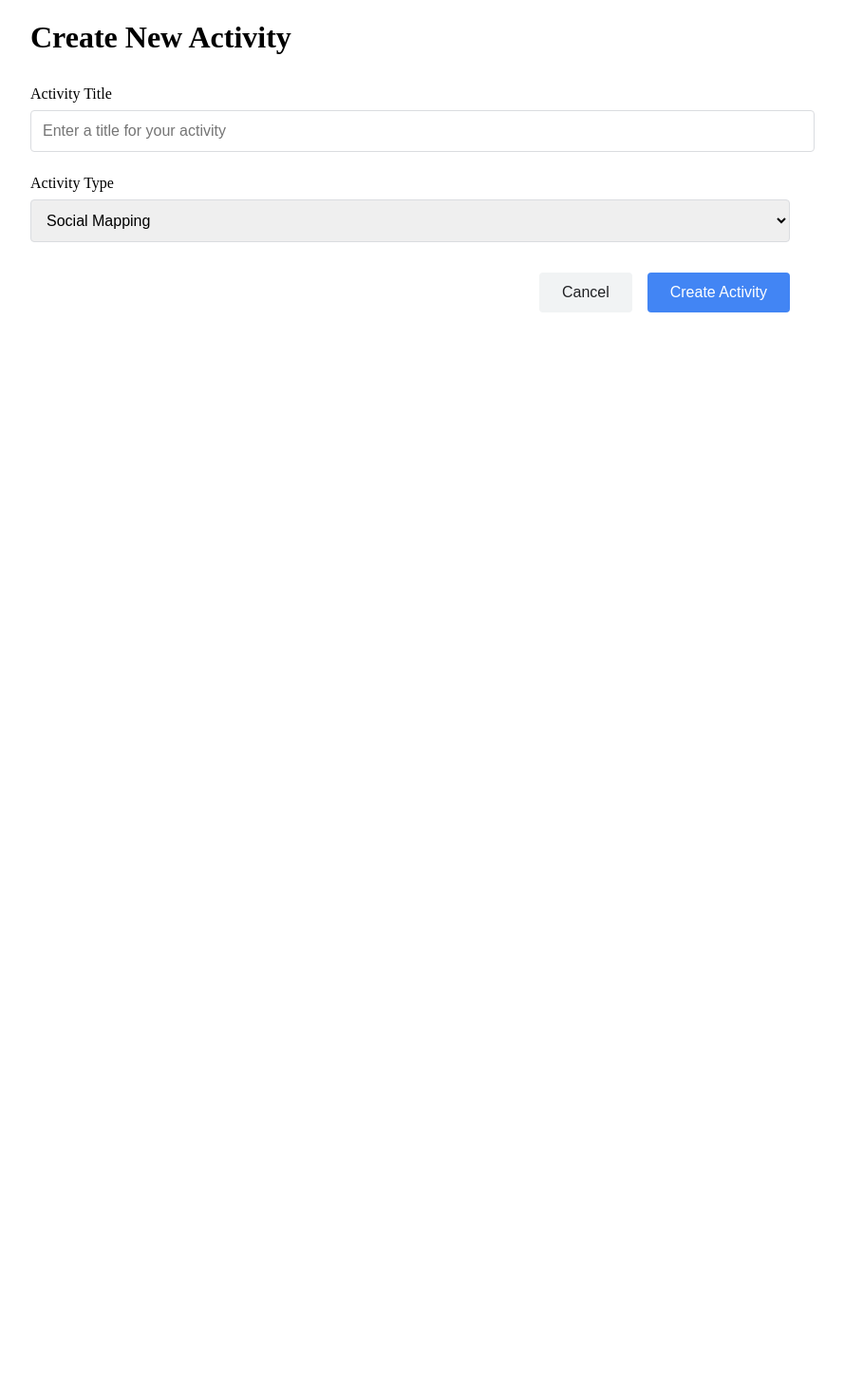
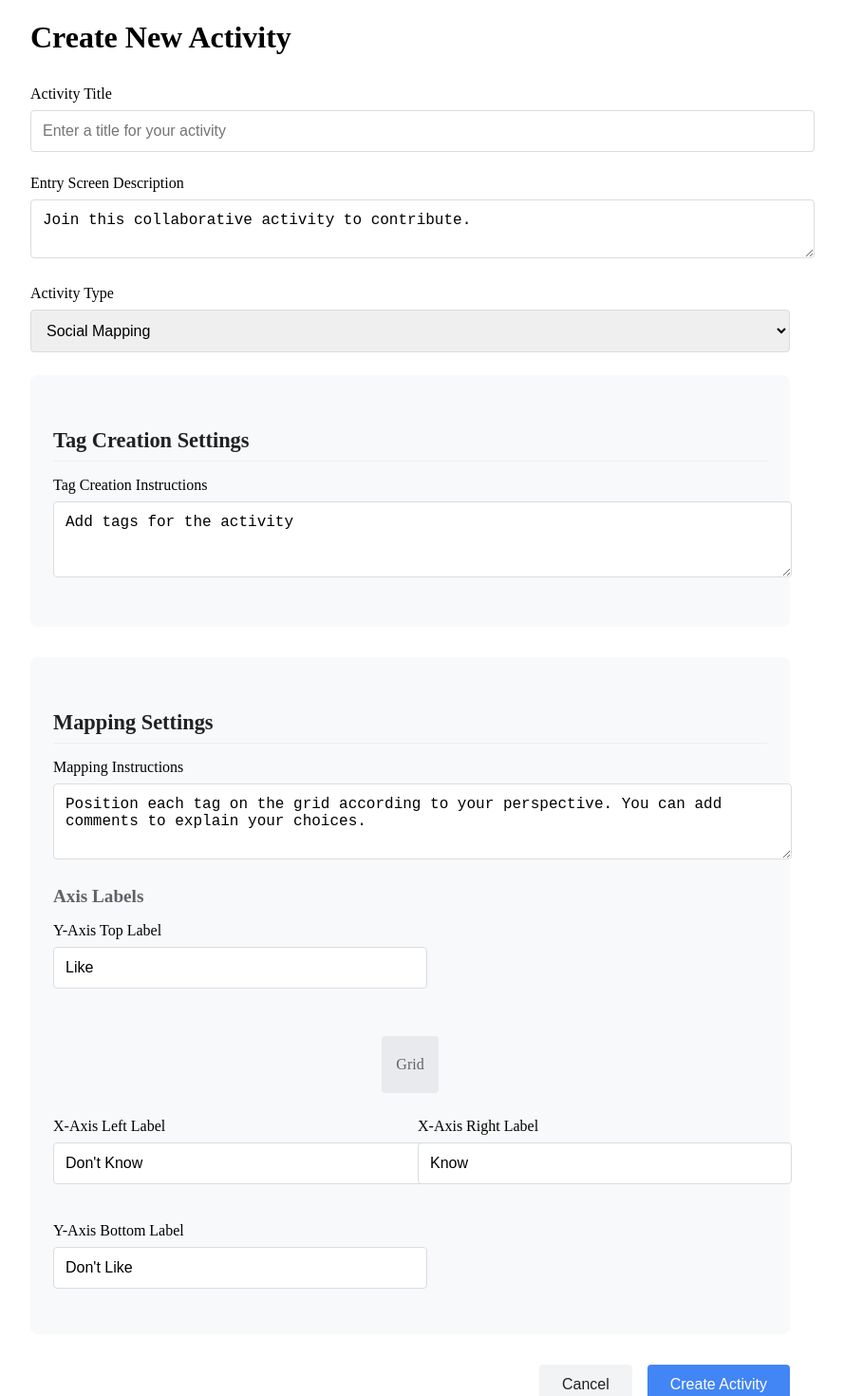
Before and after one commit to markothell/social-mapping-app, a Next.js app: page /admin/create in a window 1280 px wide. Shown: the top 1470 px of the page at 95% size, without its empty margins (208-1097 px from the left). Before the commit the page ends 800 px from the top, so only its background shows below. Built offline with nearby package versions, Linux system fonts and the light colour scheme; no server answers.

Commit message:
customizations in admin panel

```diff
--- a/src/app/admin/create/page.tsx
+++ b/src/app/admin/create/page.tsx
@@ -9,14 +9,50 @@ export default function CreateActivityPage() {
   const router = useRouter();
   const [activityType, setActivityType] = useState('mapping');
   const [title, setTitle] = useState('');
+  const [description, setDescription] = useState('Join this collaborative activity to contribute.');
+
+  // Instruction text customization
+  const [tagCreationInstruction, setTagCreationInstruction] = useState('Add tags for the activity');
+  const [mappingInstruction, setMappingInstruction] = useState('Position each tag on the grid according to your perspective. You can add comments to explain your choices.');
+
+  // Axis labels customization
+  const [xAxisLeftLabel, setXAxisLeftLabel] = useState("Don't Know");
+  const [xAxisRightLabel, setXAxisRightLabel] = useState("Know");
+  const [yAxisTopLabel, setYAxisTopLabel] = useState("Like");
+  const [yAxisBottomLabel, setYAxisBottomLabel] = useState("Don't Like");
 
   const handleSubmit = (e: React.FormEvent) => {
     e.preventDefault();
 
-    // Create basic activity with minimal settings
-    const activity = activityService.create(activityType, {
-      entryView: { title }
-    });
+    // Store the custom mapping instruction in localStorage
+    localStorage.setItem('mapping_instruction', mappingInstruction);
+
+    // Create activity with customized settings
+    const activitySettings = {
+      entryView: {
+        title,
+        description
+      },
+      tagCreation: {
+        instruction: tagCreationInstruction,
+        enableVoting: true,
+        voteThreshold: 1
+      },
+      mapping: {
+        xAxisLabel: 'Knowledge',
+        xAxisLeftLabel,
+        xAxisRightLabel,
+        yAxisLabel: 'Preference',
+        yAxisTopLabel,
+        yAxisBottomLabel,
+        gridSize: 4,
+        enableAnnotations: true,
+        maxAnnotationLength: 280,
+        instruction: mappingInstruction
+      }
+    };
+
+    const activity = activityService.create(activityType, activitySettings);
 
     // Navigate to the new activity
     router.push(`/activity/${activity.id}`);
@@ -40,6 +76,17 @@ export default function CreateActivityPage() {
         </div>
 
         <div className="form-group">
+          <label htmlFor="description">Entry Screen Description</label>
+          <textarea
+            id="description"
+            value={description}
+            onChange={(e) => setDescription(e.target.value)}
+            placeholder="Description text for the entry screen"
+            rows={2}
+          />
+        </div>
+
+        <div className="form-group">
           <label htmlFor="activityType">Activity Type</label>
           <select
             id="activityType"
@@ -50,6 +97,89 @@ export default function CreateActivityPage() {
             <option value="ranking">Ranking</option>
           </select>
         </div>
+
+        {activityType === 'mapping' && (
+          <>
+            <div className="form-section">
+              <h2>Tag Creation Settings</h2>
+              <div className="form-group">
+                <label htmlFor="tagCreationInstruction">Tag Creation Instructions</label>
+                <textarea
+                  id="tagCreationInstruction"
+                  value={tagCreationInstruction}
+                  onChange={(e) => setTagCreationInstruction(e.target.value)}
+                  placeholder="Instructions for the tag creation page"
+                  rows={3}
+                />
+              </div>
+            </div>
+
+            <div className="form-section">
+              <h2>Mapping Settings</h2>
+              <div className="form-group">
+                <label htmlFor="mappingInstruction">Mapping Instructions</label>
+                <textarea
+                  id="mappingInstruction"
+                  value={mappingInstruction}
+                  onChange={(e) => setMappingInstruction(e.target.value)}
+                  placeholder="Instructions for the mapping page"
+                  rows={3}
+                />
+              </div>
+
+              <h3>Axis Labels</h3>
+              <div className="grid-labels">
+                <div className="form-group">
+                  <label htmlFor="yAxisTopLabel">Y-Axis Top Label</label>
+                  <input
+                    type="text"
+                    id="yAxisTopLabel"
+                    value={yAxisTopLabel}
+                    onChange={(e) => setYAxisTopLabel(e.target.value)}
+                    placeholder="Top label (e.g. Like)"
+                  />
+                </div>
+
+                <div className="grid-center">
+                  <div className="grid-placeholder"></div>
+                </div>
+
+                <div className="form-group">
+                  <label htmlFor="xAxisLeftLabel">X-Axis Left Label</label>
+                  <input
+                    type="text"
+                    id="xAxisLeftLabel"
+                    value={xAxisLeftLabel}
+                    onChange={(e) => setXAxisLeftLabel(e.target.value)}
+                    placeholder="Left label (e.g. Don't Know)"
+                  />
+                </div>
+
+                <div className="form-group">
+                  <label htmlFor="xAxisRightLabel">X-Axis Right Label</label>
+                  <input
+                    type="text"
+                    id="xAxisRightLabel"
+                    value={xAxisRightLabel}
+                    onChange={(e) => setXAxisRightLabel(e.target.value)}
+                    placeholder="Right label (e.g. Know)"
+                  />
+                </div>
+
+                <div className="form-group">
+                  <label htmlFor="yAxisBottomLabel">Y-Axis Bottom Label</label>
+                  <input
+                    type="text"
+                    id="yAxisBottomLabel"
+                    value={yAxisBottomLabel}
+                    onChange={(e) => setYAxisBottomLabel(e.target.value)}
+                    placeholder="Bottom label (e.g. Don't Like)"
+                  />
+                </div>
+              </div>
+            </div>
+          </>
+        )}
 
         <div className="form-actions">
           <button type="button" onClick={() => router.push('/admin')}>
@@ -65,10 +195,34 @@ export default function CreateActivityPage() {
         .create-activity {
           max-width: 800px;
           margin: 0 auto;
+          padding-bottom: 2rem;
         }
 
         h1 {
           margin-bottom: 2rem;
+        }
+
+        h2 {
+          font-size: 1.4rem;
+          color: #202124;
+          margin-top: 2rem;
+          margin-bottom: 1rem;
+          padding-bottom: 0.5rem;
+          border-bottom: 1px solid #eee;
+        }
+
+        h3 {
+          font-size: 1.2rem;
+          color: #5f6368;
+          margin-top: 1.5rem;
+          margin-bottom: 1rem;
+        }
+
+        .form-section {
+          margin-bottom: 2rem;
+          background-color: #f8f9fa;
+          padding: 1.5rem;
+          border-radius: 8px;
         }
 
         .form-group {
@@ -82,12 +236,44 @@ export default function CreateActivityPage() {
         }
 
         .form-group input,
-        .form-group select {
+        .form-group select,
+        .form-group textarea {
           width: 100%;
           padding: 0.75rem;
           border: 1px solid #dadce0;
           border-radius: 4px;
           font-size: 1rem;
+        }
+
+        .grid-labels {
+          display: grid;
+          grid-template-columns: 1fr 1fr;
+          grid-template-rows: auto auto auto;
+          gap: 1rem;
+          align-items: start;
+        }
+
+        .grid-center {
+          grid-column: 1 / span 2;
+          display: flex;
+          justify-content: center;
+          align-items: center;
+          height: 80px;
+        }
+
+        .grid-placeholder {
+          width: 60px;
+          height: 60px;
+          background-color: #e8eaed;
+          border-radius: 4px;
+          display: flex;
+          justify-content: center;
+          align-items: center;
+        }
+
+        .grid-placeholder::after {
+          content: 'Grid';
+          color: #5f6368;
         }
 
         .form-actions {
--- a/src/core/services/activityService.ts
+++ b/src/core/services/activityService.ts
@@ -52,11 +52,31 @@ export const activityService = {
   create(type: 'mapping' | 'ranking', settings: any): Activity {
     const newActivity = createDefaultActivity(type, settings.entryView?.title || '');
 
-    // Merge provided settings with default settings
-    newActivity.settings = {
-      ...newActivity.settings,
-      ...settings
-    };
+    // Completely replace mapping settings if provided
+    if (type === 'mapping' && settings.mapping) {
+      // Use a complete replacement approach instead of merging
+      newActivity.settings = {
+        entryView: settings.entryView || newActivity.settings.entryView,
+        tagCreation: settings.tagCreation || newActivity.settings.tagCreation,
+        mapping: settings.mapping
+      };
+    }
+    // Same for ranking
+    else if (type === 'ranking' && settings.ranking) {
+      newActivity.settings = {
+        entryView: settings.entryView || newActivity.settings.entryView,
+        tagCreation: settings.tagCreation || newActivity.settings.tagCreation,
+        ranking: settings.ranking
+      };
+    }
+    // If no type-specific settings provided, just use the provided settings for common properties
+    else {
+      newActivity.settings = {
+        ...newActivity.settings,
+        entryView: settings.entryView || newActivity.settings.entryView,
+        tagCreation: settings.tagCreation || newActivity.settings.tagCreation
+      };
+    }
 
     const activities = this.getAll();
     activities.push(newActivity);
--- a/src/core/services/websocketService.tsx
+++ b/src/core/services/websocketService.tsx
@@ -462,19 +462,26 @@ export function WebSocketProvider({ children }: { children: React.ReactNode }) {
 
   // Function to leave current activity
   const leaveActivity = useCallback((clearState = true) => {
-    if (!currentActivity || !currentUser) return;
+    // Store current values in local variables to prevent access to stale values
+    const activityToLeave = currentActivity;
+    const userLeaving = currentUser;
 
-    console.log(`Leaving activity ${currentActivity}`);
+    if (!activityToLeave || !userLeaving) {
+      console.log('No activity or user to leave');
+      return;
+    }
+
+    console.log(`Leaving activity ${activityToLeave}`);
 
     // We will always try to send the leave message if a socket exists
     if (socketRef.current) {
       try {
         socketRef.current.emit('leave_activity', {
-          activityId: currentActivity,
-          userId: currentUser.id,
-          userName: currentUser.name
+          activityId: activityToLeave,
+          userId: userLeaving.id,
+          userName: userLeaving.name
         });
-        console.log(`Sent leave_activity event for user ${currentUser.id} in activity ${currentActivity}`);
+        console.log(`Sent leave_activity event for user ${userLeaving.id} in activity ${activityToLeave}`);
       } catch (error) {
         console.error('Error sending leave_activity event:', error);
       }
--- a/src/models/Activity.ts
+++ b/src/models/Activity.ts
@@ -82,6 +82,7 @@ export interface ActivitySettings {
     gridSize: number;
     enableAnnotations: boolean;
     maxAnnotationLength: number;
+    instruction?: string;
   };
   ranking?: {
     orderType: 'ascending' | 'descending';
@@ -135,7 +136,8 @@ export function createDefaultActivity(type: 'mapping' | 'ranking', title: string
       yAxisBottomLabel: "Don't Like",
       gridSize: 4,
       enableAnnotations: true,
-      maxAnnotationLength: 280
+      maxAnnotationLength: 280,
+      instruction: 'Position each tag on the grid according to your perspective. You can add comments to explain your choices.'
     }
   };
 
```
Also changed, not shown: src/app/activity/[sessionId]/mapping/page.tsx (+7 -3 lines), src/core/hooks/useRealTimeActivity.ts (+17 -6 lines), src/core/services/hybridActivityService.ts (+23 -5 lines).
